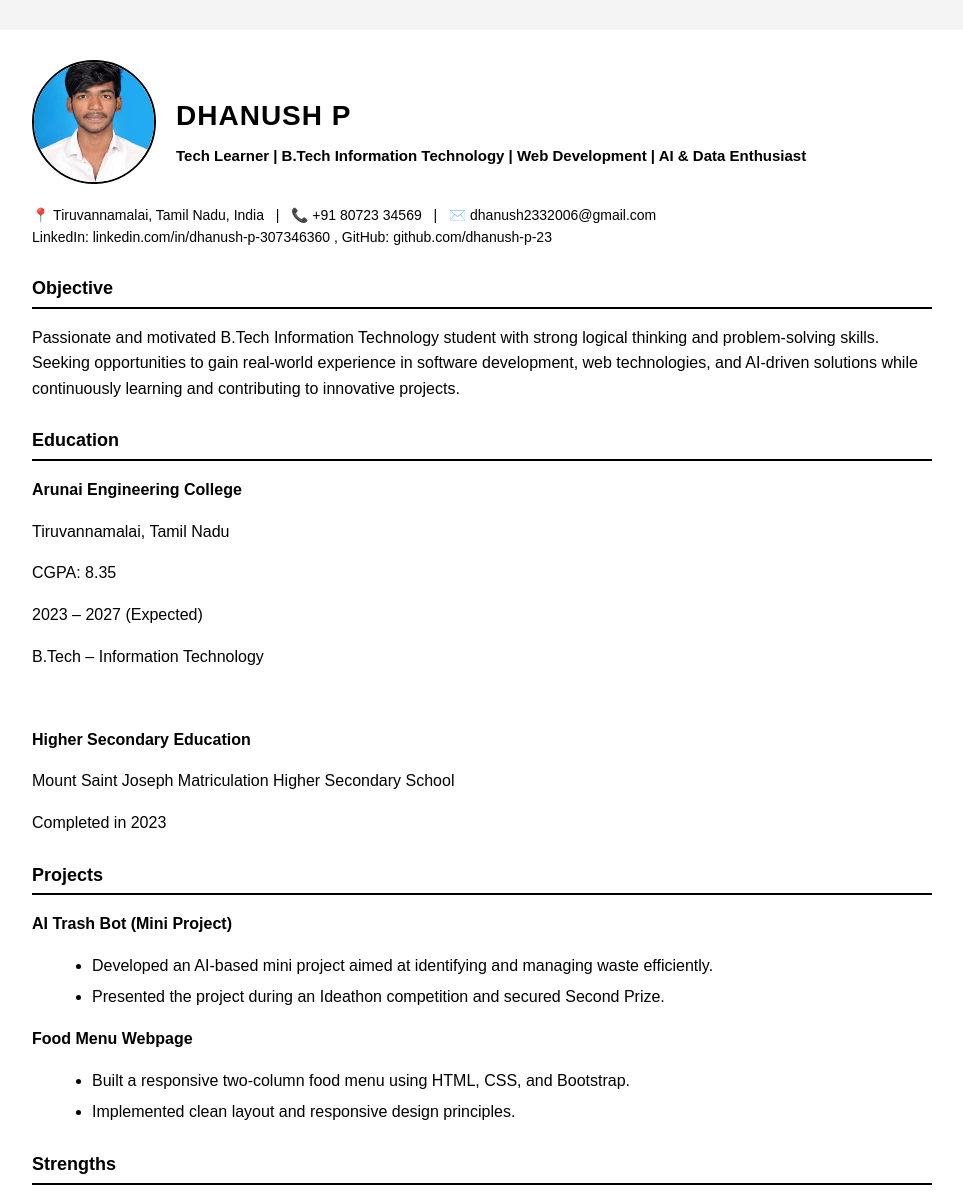
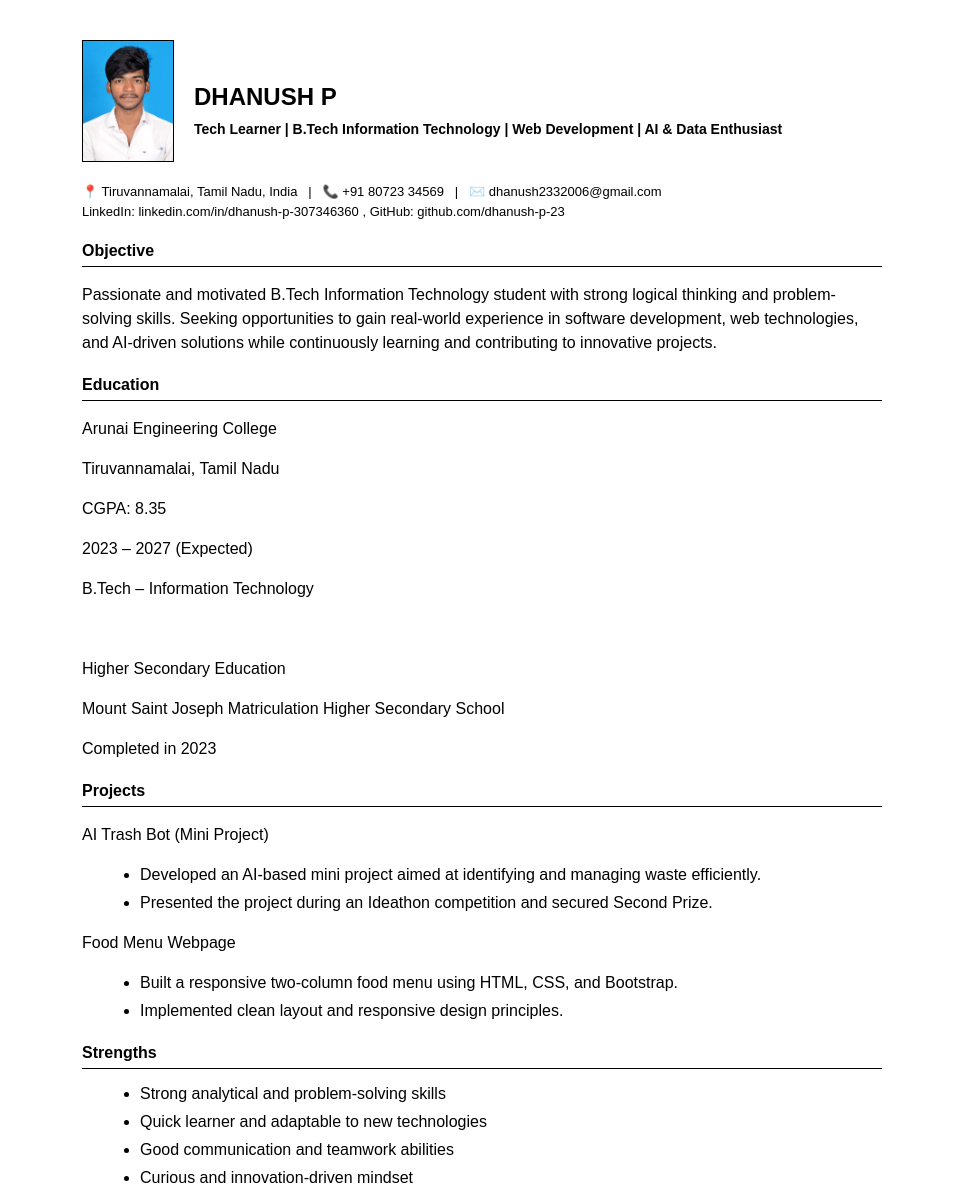
Before and after one commit to dhanush-p-23/first_project, a plain HTML site: page index.html in a window 1280 px wide. Shown: the top 1193 px of the page, without its empty margins (158-1121 px from the left). Drawn offline with Linux system fonts and the light colour scheme.

Commit message:
added resume update

```diff
--- a/index.html
+++ b/index.html
@@ -7,75 +7,51 @@
     <style>
         body {
             font-family: Arial, Helvetica, sans-serif;
-            background: #f4f4f4;
+            background: #ffffff;
             margin: 0;
             padding: 0;
         }
         .resume {
-            max-width: 900px;
-            margin: 30px auto;
-            background: #ffffff;
-            padding: 30px 40px;
+            max-width: 800px;
+            margin: 20px auto;
+            padding: 20px 30px;
             color: #000;
-            line-height: 1.6;
+            line-height: 1.5;
         }
         h1 {
-            margin-bottom: 5px;
-            font-size: 28px;
-            letter-spacing: 1px;
+            font-size: 24px;
+            margin-bottom: 4px;
         }
         h2 {
-            font-size: 18px;
-            margin-top: 25px;
-            border-bottom: 2px solid #000;
-            padding-bottom: 4px;
+            font-size: 16px;
+            margin-top: 18px;
+            border-bottom: 1px solid #000;
+            padding-bottom: 3px;
         }
         .subtitle {
+            font-size: 14px;
             font-weight: bold;
-            font-size: 15px;
         }
         .contact {
-            font-size: 14px;
-            margin-top: 8px;
+            font-size: 13px;
+            margin-top: 6px;
         }
         .contact a {
             color: #000;
             text-decoration: none;
         }
-        .section {
-            margin-top: 20px;
-        }
-        .edu-title {
-            font-weight: bold;
-        }
         ul {
-            margin: 8px 0 8px 20px;
+            margin: 6px 0 6px 18px;
         }
         li {
-            margin-bottom: 6px;
-        }
-        .skills p {
-            margin: 4px 0;
-        }
-        .two-col {
-            display: flex;
-            justify-content: space-between;
-            flex-wrap: wrap;
-        }
-        .two-col div {
-            width: 48%;
-        }
-        @media (max-width: 600px) {
-            .two-col div {
-                width: 100%;
-            }
+            margin-bottom: 4px;
         }
     </style>
 </head>
 <body>
     <div class="resume">
         <div style="display:flex; align-items:center; gap:20px; margin-bottom:20px;">
-            <img src="profile.jpg" alt="Profile Image" style="width:120px; height:120px; border-radius:50%; object-fit:cover; border:2px solid #000;" />
+            <img src="profile.jpg" alt="Profile Image" style="width:90px; height:120px; object-fit:cover; border:1px solid #000;" />
             <div>
         <h1>DHANUSH P</h1>
         <div class="subtitle">Tech Learner | B.Tech Information Technology | Web Development | AI & Data Enthusiast</div>
```
